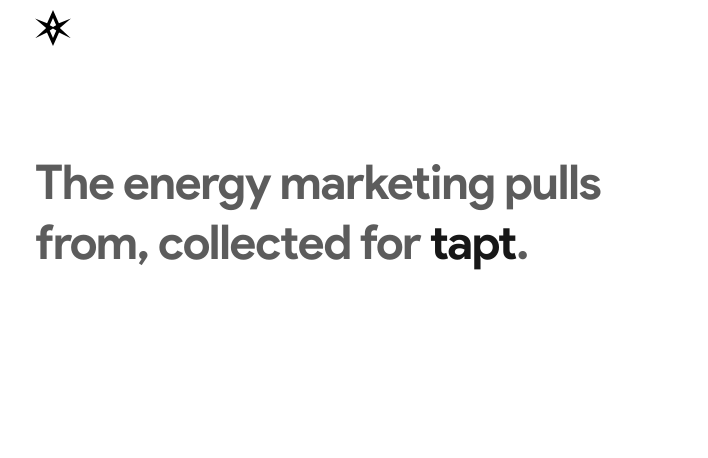
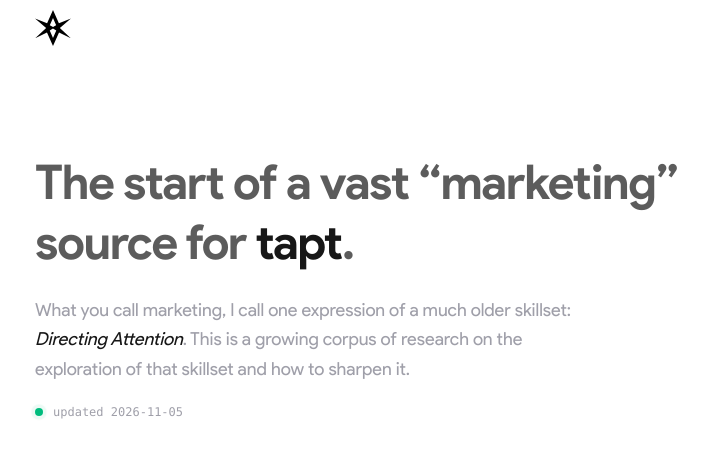
Before and after one commit to prmagana/marketing-archive, a Next.js app: page / in a window 1280 px wide. Shown: the top 458 px of the page, without its empty margins (29-737 px from the left). Built offline with nearby package versions, Linux system fonts and the light colour scheme.

Commit message:
Headline and subline: a vast "marketing" source for tapt, one expression of a much older skillset, Directing Attention; the updated line with the dot

```diff
--- a/app/layout.tsx
+++ b/app/layout.tsx
@@ -14,7 +14,7 @@ const productSans = localFont({
 
 export const metadata: Metadata = {
   title: "Marketing",
-  description: "The energy marketing pulls from, collected for tapt.",
+  description: "The start of a vast marketing source for tapt.",
 };
 
 export default function RootLayout({ children }: LayoutProps<"/">) {
--- a/app/page.tsx
+++ b/app/page.tsx
@@ -1,6 +1,9 @@
 import { Nav } from "./nav";
 
-// Design's opening, one headline and nothing under it yet. The collection fills in beneath it over time.
+// Evaluated once at build, so the page reads as the last deploy. In dev it is simply today.
+const updated = new Date().toISOString().slice(0, 10);
+
+// Design's opening: headline, subline, the dot. The collection fills in beneath it over time.
 export default function Home() {
   return (
     <>
@@ -9,10 +12,25 @@ export default function Home() {
       <main className="flex-1 px-4 sm:px-6">
         <div className="mx-auto w-full max-w-6xl pt-16 pb-24 sm:pt-24">
           {/* Everything softened except the brand word, so "tapt" is the one thing at full ink. */}
-          <h1 className="max-w-2xl text-3xl font-semibold leading-tight tracking-tight text-foreground/70 sm:text-5xl">
-            The energy marketing pulls from, collected for{" "}
-            <span className="text-foreground">tapt</span>.
+          <h1 className="max-w-4xl text-3xl font-semibold leading-tight tracking-tight text-foreground/70 sm:text-5xl">
+            {/* First segment never breaks on wider screens, so marketing always closes line one. */}
+            <span className="sm:whitespace-nowrap">The start of a vast “marketing”</span><br />
+            source for <span className="text-foreground">tapt</span>.
           </h1>
+          {/* What the page is, in two lines: a record of the research, and why the domain is the wrong size for it. */}
+          <p className="mt-6 max-w-xl text-base leading-relaxed text-muted sm:text-lg">
+            What you call marketing, I call one expression of a much older skillset:{" "}
+            <em className="text-foreground">Directing Attention</em>. This is a growing corpus of research on the exploration of
+            that skillset and how to sharpen it.
+          </p>
+          <p className="mt-5 flex items-center gap-2.5 font-mono text-xs text-muted">
+            {/* The live dot: a solid core and a ring that pings out of it. Still for reduced-motion users. */}
+            <span className="relative flex size-2">
+              <span className="absolute inset-0 rounded-full bg-emerald-500 motion-safe:animate-ping" />
+              <span className="relative size-2 rounded-full bg-emerald-500" />
+            </span>
+            <span>updated {updated}</span>
+          </p>
         </div>
       </main>
     </>
```
